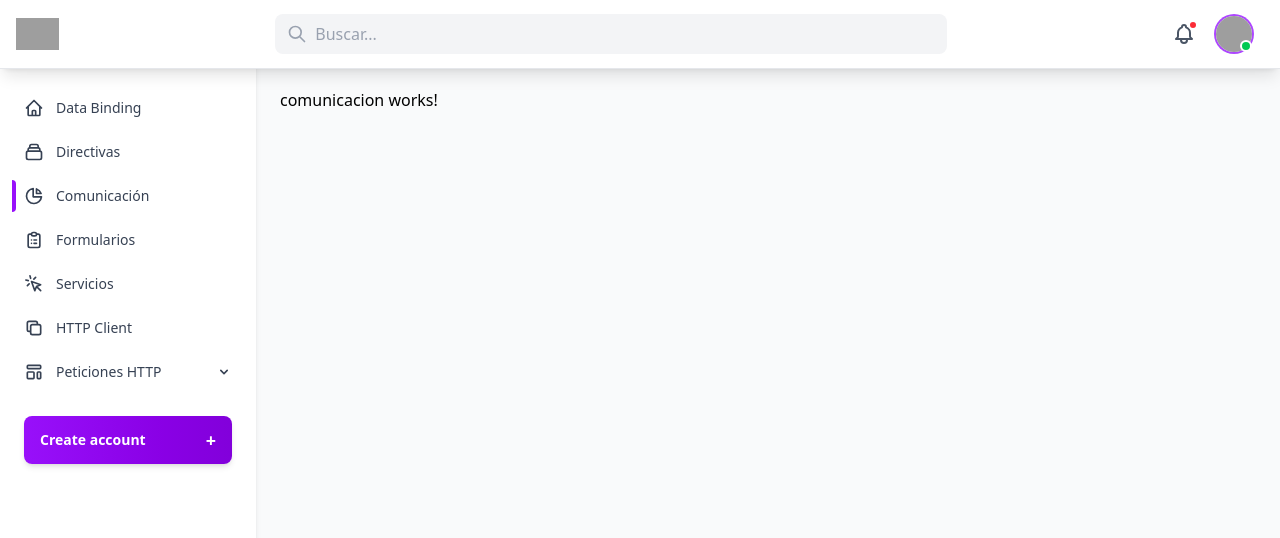
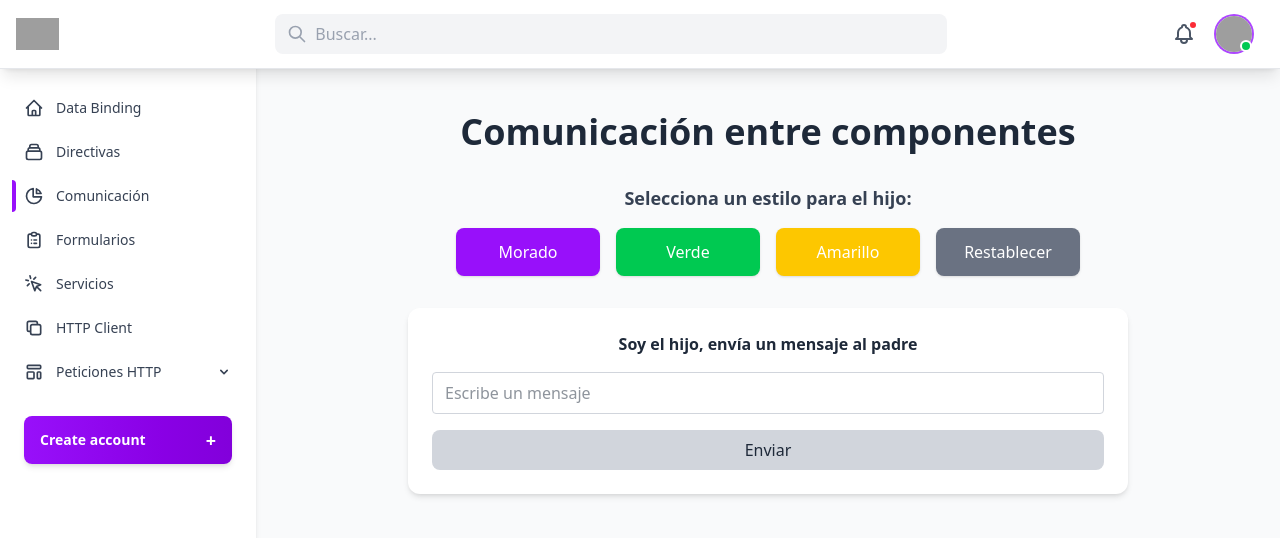
Before and after one commit to NoPinguino/EjerciciosAngular, an Angular app: page /comunicacion in a window 1280 px wide. Shown: the top 538 px of the page. Built offline with nearby package versions, Linux system fonts and the light colour scheme; grey boxes are pictures that could not be loaded.

Commit message:
Comunicación hijo <---> padre

```diff
--- /dev/null
+++ b/src/app/components/hijo/hijo.html
@@ -0,0 +1,35 @@
+<div
+  class="p-6 rounded-xl shadow-md w-full mx-auto transition-colors duration-300"
+  [ngClass]="{
+    'bg-purple-200 text-purple-800': estilo === 'purple',
+    'bg-green-200 text-green-800': estilo === 'green',
+    'bg-yellow-100 text-yellow-800': estilo === 'yellow',
+    'bg-white text-gray-800 dark:bg-gray-800 dark:text-gray-200': estilo === ''
+  }"
+>
+  <p class="text-center font-semibold mb-4">Soy el hijo, envía un mensaje al padre</p>
+  <input
+    type="text"
+    [(ngModel)]="mensaje"
+    placeholder="Escribe un mensaje"
+    [ngClass]="{
+      'border-purple-300 focus:border-purple-500 focus:ring-purple-200': estilo === 'purple',
+      'border-green-300 focus:border-green-500 focus:ring-green-200': estilo === 'green',
+      'border-yellow-300 focus:border-yellow-500 focus:ring-yellow-200': estilo === 'yellow',
+      'border-gray-300 focus:border-gray-500 focus:ring-gray-200': estilo === ''
+    }"
+    class="w-full px-3 py-2 mb-4 rounded border border-gray-300 focus:outline-none dark:bg-gray-700 dark:border-gray-600 dark:text-gray-200"
+  />
+  <button
+    (click)="enviarMensaje()"
+    [ngClass]="{
+      'bg-purple-600 hover:bg-purple-700 text-white': estilo === 'purple',
+      'bg-green-500 hover:bg-green-600 text-white': estilo === 'green',
+      'bg-yellow-400 hover:bg-yellow-500 text-white': estilo === 'yellow',
+      'bg-gray-300 hover:bg-gray-400 text-gray-800': estilo === ''
+    }"
+    class="w-full py-2 rounded-lg transition"
+  >
+    Enviar
+  </button>
+</div>
--- /dev/null
+++ b/src/app/components/hijo/hijo.ts
@@ -0,0 +1,24 @@
+import { Component, EventEmitter, Input, Output } from '@angular/core';
+import { FormsModule } from '@angular/forms';
+import { CommonModule } from '@angular/common'; // <-- IMPORTANTE
+
+@Component({
+  selector: 'app-hijo',
+  standalone: true,
+  imports: [FormsModule, CommonModule], // <-- agrega CommonModule
+  templateUrl: './hijo.html',
+  styleUrl: './hijo.css',
+})
+export class Hijo {
+  @Input() estilo: string = ''; // Recibe el estilo del padre
+  @Output() mensajeAlPadre = new EventEmitter<string>();
+
+  mensaje: string = '';
+
+  enviarMensaje() {
+    if (this.mensaje.trim()) {
+      this.mensajeAlPadre.emit(this.mensaje);
+      this.mensaje = '';
+    }
+  }
+}
--- a/src/app/pages/comunicacion/comunicacion.html
+++ b/src/app/pages/comunicacion/comunicacion.html
@@ -1 +1,76 @@
-<p>comunicacion works!</p>
+<div class="max-w-3xl mx-auto p-6 space-y-8">
+  <!-- Título principal -->
+  <h1 class="text-4xl font-extrabold text-center text-gray-800 dark:text-gray-100 mb-8">
+    Comunicación entre componentes
+  </h1>
+
+  <!-- Selector de estilo -->
+  <div class="flex flex-col items-center space-y-4">
+    <p class="font-semibold text-gray-700 dark:text-gray-300 text-lg text-center">
+      Selecciona un estilo para el hijo:
+    </p>
+    <div class="flex gap-4 flex-wrap justify-center">
+      <!-- Botón Morado -->
+      <button
+        (click)="colorSeleccionado='purple'"
+        [ngClass]="colorSeleccionado === 'purple'
+          ? 'bg-purple-800 text-white'
+          : 'bg-purple-600 text-white hover:bg-purple-700'"
+        class="w-36 px-6 py-3 cursor-pointer rounded-lg shadow transition"
+      >
+        Morado
+      </button>
+
+      <!-- Botón Verde -->
+      <button
+        (click)="colorSeleccionado='green'"
+        [ngClass]="colorSeleccionado === 'green'
+          ? 'bg-green-700 text-white'
+          : 'bg-green-500 text-white hover:bg-green-600'"
+        class="w-36 px-6 py-3 cursor-pointer rounded-lg shadow transition"
+      >
+        Verde
+      </button>
+
+      <!-- Botón Amarillo -->
+      <button
+        (click)="colorSeleccionado='yellow'"
+        [ngClass]="colorSeleccionado === 'yellow'
+          ? 'bg-yellow-600 text-white'
+          : 'bg-yellow-400 text-white hover:bg-yellow-500'"
+        class="w-36 px-6 py-3 cursor-pointer rounded-lg shadow transition"
+      >
+        Amarillo
+      </button>
+
+      <!-- Botón Restablecer -->
+      <button
+        (click)="colorSeleccionado=''"
+        [ngClass]="colorSeleccionado === ''
+          ? 'bg-gray-500 text-white'
+          : 'bg-gray-300 text-gray-800 hover:bg-gray-400'"
+        class="w-36 px-6 py-3 cursor-pointer rounded-lg shadow transition"
+      >
+        Restablecer
+      </button>
+    </div>
+  </div>
+
+  <!-- Mensaje recibido del hijo -->
+  <div
+    *ngIf="mensajeDelHijo"
+    class="p-6 bg-gray-50 dark:bg-gray-900 rounded-xl shadow-lg text-center border border-gray-200 dark:border-gray-700 w-full mx-auto"
+  >
+    <p class="text-sm text-gray-500 dark:text-gray-400 mb-2">Mensaje del hijo:</p>
+    <p class="text-xl font-semibold text-gray-800 dark:text-gray-100 wrap-break-word">
+      {{ mensajeDelHijo }}
+    </p>
+  </div>
+
+  <!-- Componente Hijo -->
+  <app-hijo
+    [estilo]="colorSeleccionado"
+    (mensajeAlPadre)="recibirMensaje($event)"
+    class="w-full mx-auto block"
+  ></app-hijo>
+</div>
--- a/src/app/pages/comunicacion/comunicacion.ts
+++ b/src/app/pages/comunicacion/comunicacion.ts
@@ -1,11 +1,21 @@
 import { Component } from '@angular/core';
+import { Hijo } from '../../components/hijo/hijo';
+import { CommonModule } from '@angular/common';
+import { FormsModule } from '@angular/forms';
 
 @Component({
   selector: 'app-comunicacion',
-  imports: [],
+  standalone: true,
+  imports: [Hijo, FormsModule, CommonModule],
   templateUrl: './comunicacion.html',
   styleUrl: './comunicacion.css',
 })
 export class Comunicacion {
+  mensajeDelHijo: string = '';
+  colorSeleccionado: string = '';
 
+  recibirMensaje(mensaje: string) {
+    this.mensajeDelHijo = mensaje;
+    console.log('Mensaje recibido del hijo:', mensaje);
+  }
 }
--- a/src/app/pages/data-binding/data-binding.html
+++ b/src/app/pages/data-binding/data-binding.html
@@ -1,5 +1,5 @@
 <div class="max-w-full mx-6 p-6">
-  <h1 class="text-4xl font-bold my-6 text-center">Ejemplos de Data Binding en Angular</h1>
+  <h1 class="text-4xl font-extrabold my-6 text-center">Ejemplos de Data Binding en Angular</h1>
 
   <!-- GRID RESPONSIVE -->
   <div class="mt-8 grid grid-cols-1 gap-6 lg:grid-cols-2">
--- a/src/app/pages/directivas/directivas.html
+++ b/src/app/pages/directivas/directivas.html
@@ -1,5 +1,7 @@
 <div class="max-w-full mx-6 p-6">
-  <h1 class="text-4xl font-bold my-6 text-center">Ejemplos de Directivas y Pipes en Angular</h1>
+  <h1 class="text-4xl font-extrabold my-6 text-center">
+    Ejemplos de Directivas y Pipes en Angular
+  </h1>
 
   <h2 class="text-3xl font-semibold mt-8 mb-4 text-center">Directivas de Angular.</h2>
   <p>
--- a/src/app/pages/inicio/inicio.html
+++ b/src/app/pages/inicio/inicio.html
@@ -22,7 +22,7 @@
 
     <!-- Secciones rápidas -->
     <section class="my-10">
-      <h2 class="text-2xl font-semibold mb-2 text-center mb-4">¿Qué voy a aprender aquí?</h2>
+      <h2 class="text-2xl font-semibold text-center mb-4">¿Qué voy a aprender aquí?</h2>
       <div class="grid grid-cols-1 sm:grid-cols-2 lg:grid-cols-3 gap-6">
         <div
           class="p-4 bg-gray-100 dark:bg-gray-800 rounded-lg shadow hover:shadow-lg transition-all duration-200"
--- a/src/index.html
+++ b/src/index.html
@@ -1,13 +1,13 @@
 <!doctype html>
 <html lang="en">
-<head>
-  <meta charset="utf-8">
-  <title>Proyecto5</title>
-  <base href="/">
-  <meta name="viewport" content="width=device-width, initial-scale=1">
-  <link rel="icon" type="image/x-icon" href="favicon.ico">
-</head>
-<body>
-  <app-root></app-root>
-</body>
+  <head>
+    <meta charset="utf-8" />
+    <title>EjerciciosAngular</title>
+    <base href="/" />
+    <meta name="viewport" content="width=device-width, initial-scale=1" />
+    <link rel="icon" type="image/x-icon" href="favicon.ico" />
+  </head>
+  <body>
+    <app-root></app-root>
+  </body>
 </html>
```
Also changed, not shown: src/app/components/hijo/hijo.css (added), 1 other file (tests, documents, lock files or other folders).
